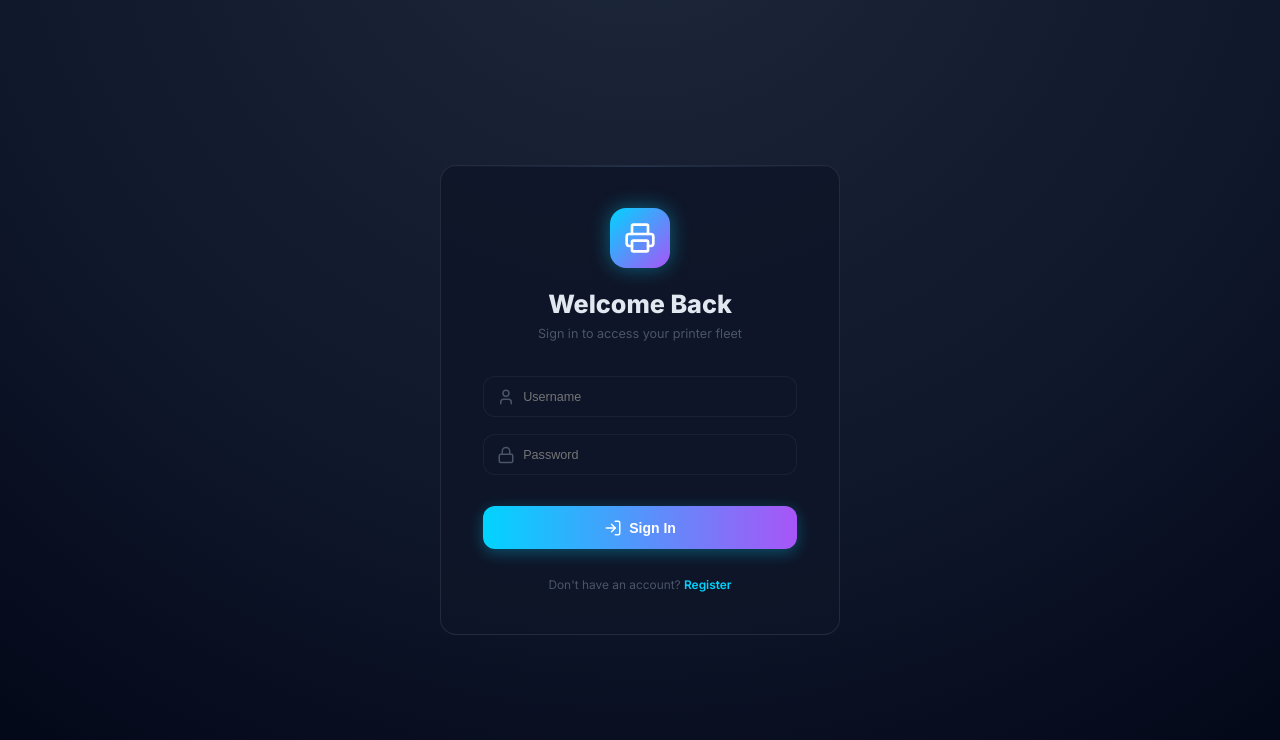
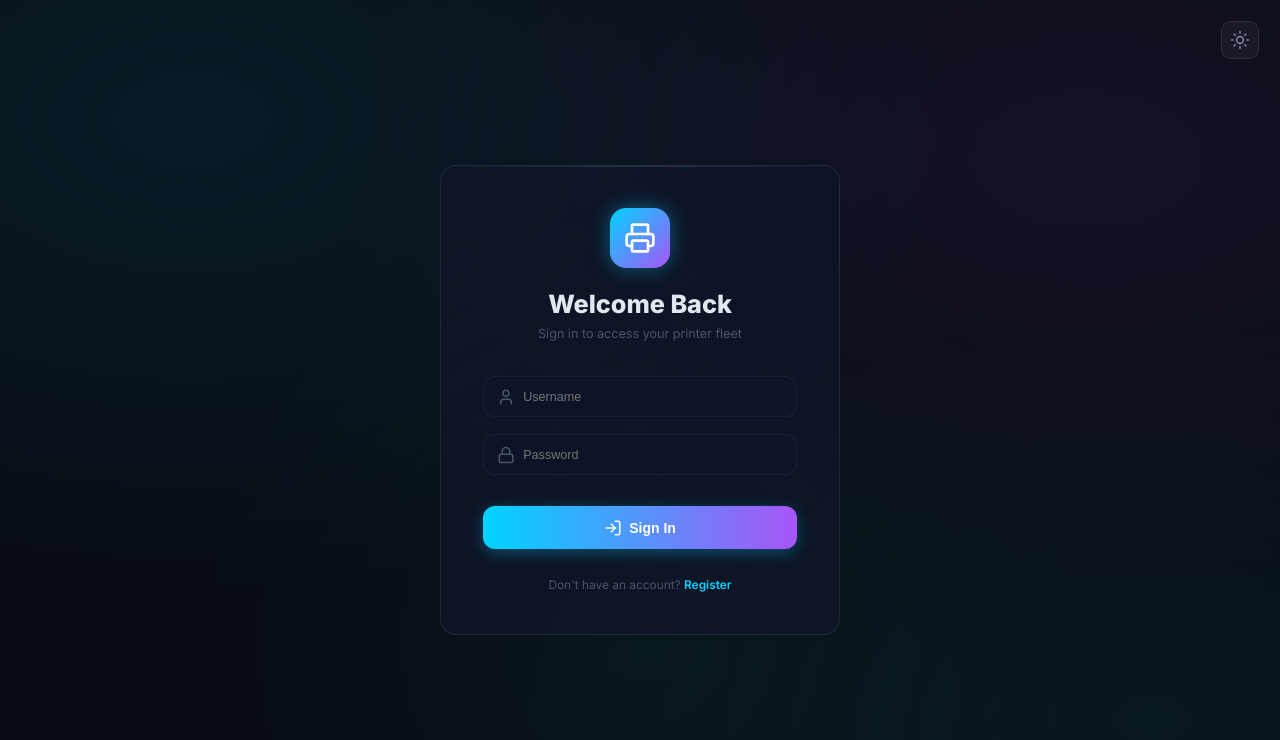
Before and after one commit to rnalaranga/qoa, a React (Vite) app in the folder printer-monitor-frontend/: page /login in a window 1280 px wide. Shown: the top 740 px of the page. Built offline with nearby package versions, Linux system fonts and the light colour scheme.

Commit message:
Updated site code without agent folder

```diff
--- a/printer-monitor-frontend/src/pages/Login.jsx
+++ b/printer-monitor-frontend/src/pages/Login.jsx
@@ -1,13 +1,15 @@
 import React, { useState } from 'react';
 import { useNavigate, Link } from 'react-router-dom';
 import { useAuth } from '../context/AuthContext';
-import { Printer, Lock, User, LogIn, AlertCircle } from 'lucide-react';
+import { useTheme } from '../ThemeContext';
+import { Printer, Lock, User, LogIn, AlertCircle, Sun, Moon } from 'lucide-react';
 
 const Login = () => {
   const [username, setUsername] = useState('');
   const [password, setPassword] = useState('');
   const [error, setError] = useState('');
   const { login } = useAuth();
+  const { theme, toggleTheme } = useTheme();
   const navigate = useNavigate();
 
   const handleSubmit = async (e) => {
@@ -23,12 +25,21 @@ const Login = () => {
 
   return (
     <div style={{
-      height: '100vh',
+      minHeight: '100vh',
       display: 'flex',
       alignItems: 'center',
       justifyContent: 'center',
-      background: 'radial-gradient(circle at 50% -20%, #1e293b, #0f172a 60%, #020617)'
+      background: 'var(--bg-main)',
+      position: 'relative'
     }}>
+      <button
+        className="icon-btn"
+        onClick={toggleTheme}
+        style={{ position: 'absolute', top: '1.5rem', right: '1.5rem' }}
+        title="Toggle Theme"
+      >
+        {theme === 'dark' ? <Sun size={20} /> : <Moon size={20} />}
+      </button>
       <div className="glass-panel" style={{
         width: '100%',
         maxWidth: 400,
--- a/printer-monitor-frontend/src/pages/Register.jsx
+++ b/printer-monitor-frontend/src/pages/Register.jsx
@@ -2,7 +2,8 @@ import React, { useState, useEffect } from 'react';
 import { useNavigate, Link } from 'react-router-dom';
 import axios from 'axios';
 import { useAuth } from '../context/AuthContext';
-import { Printer, Lock, User, UserPlus, AlertCircle, Building } from 'lucide-react';
+import { useTheme } from '../ThemeContext';
+import { Printer, Lock, User, UserPlus, AlertCircle, Building, Sun, Moon } from 'lucide-react';
 
 const Register = () => {
   const [username, setUsername] = useState('');
@@ -11,6 +12,7 @@ const Register = () => {
   const [customers, setCustomers] = useState([]);
   const [error, setError] = useState('');
   const { register } = useAuth();
+  const { theme, toggleTheme } = useTheme();
   const navigate = useNavigate();
 
   useEffect(() => {
@@ -43,12 +45,22 @@ const Register = () => {
 
   return (
     <div style={{
-      height: '100vh',
+      minHeight: '100vh',
       display: 'flex',
       alignItems: 'center',
       justifyContent: 'center',
-      background: 'radial-gradient(circle at 50% -20%, #1e293b, #0f172a 60%, #020617)'
+      background: 'var(--bg-main)',
+      position: 'relative',
+      padding: '2rem 1rem'
     }}>
+      <button
+        className="icon-btn"
+        onClick={toggleTheme}
+        style={{ position: 'absolute', top: '1.5rem', right: '1.5rem' }}
+        title="Toggle Theme"
+      >
+        {theme === 'dark' ? <Sun size={20} /> : <Moon size={20} />}
+      </button>
       <div className="glass-panel" style={{
         width: '100%',
         maxWidth: 400,
```
